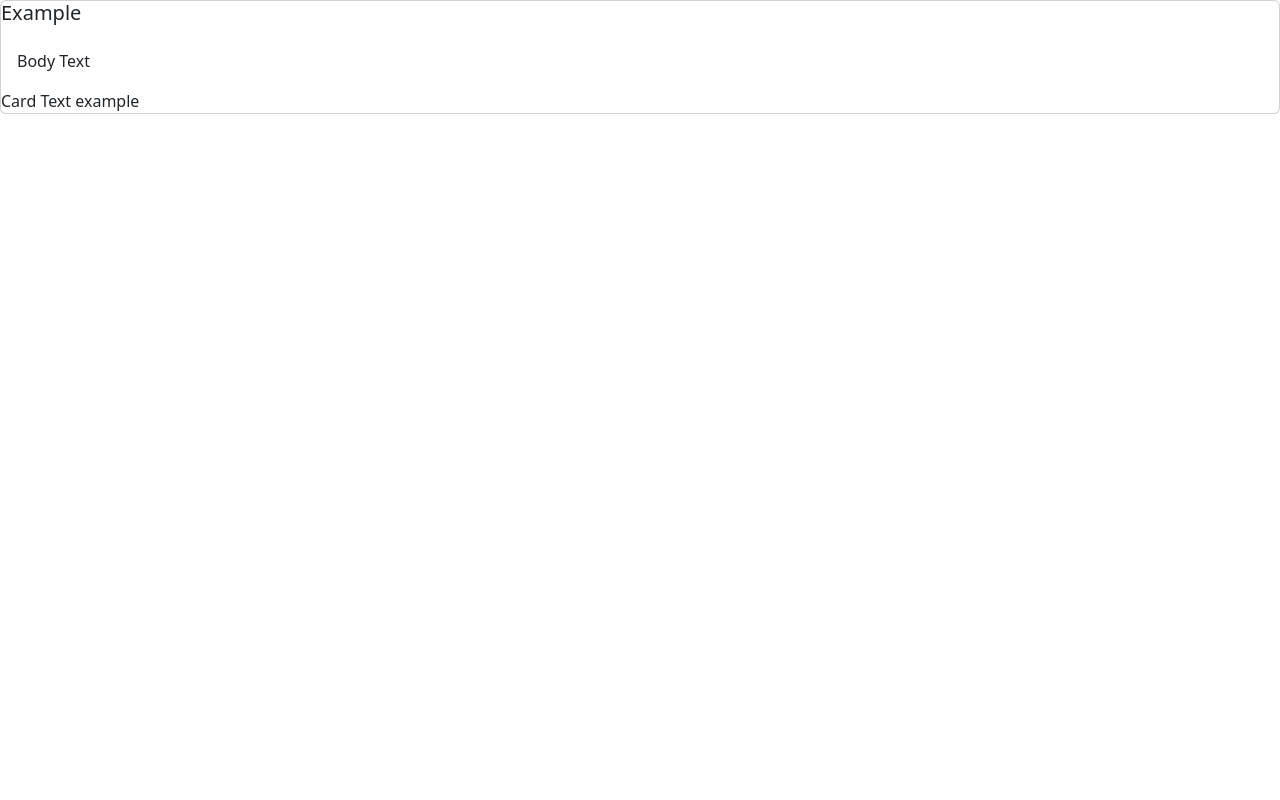
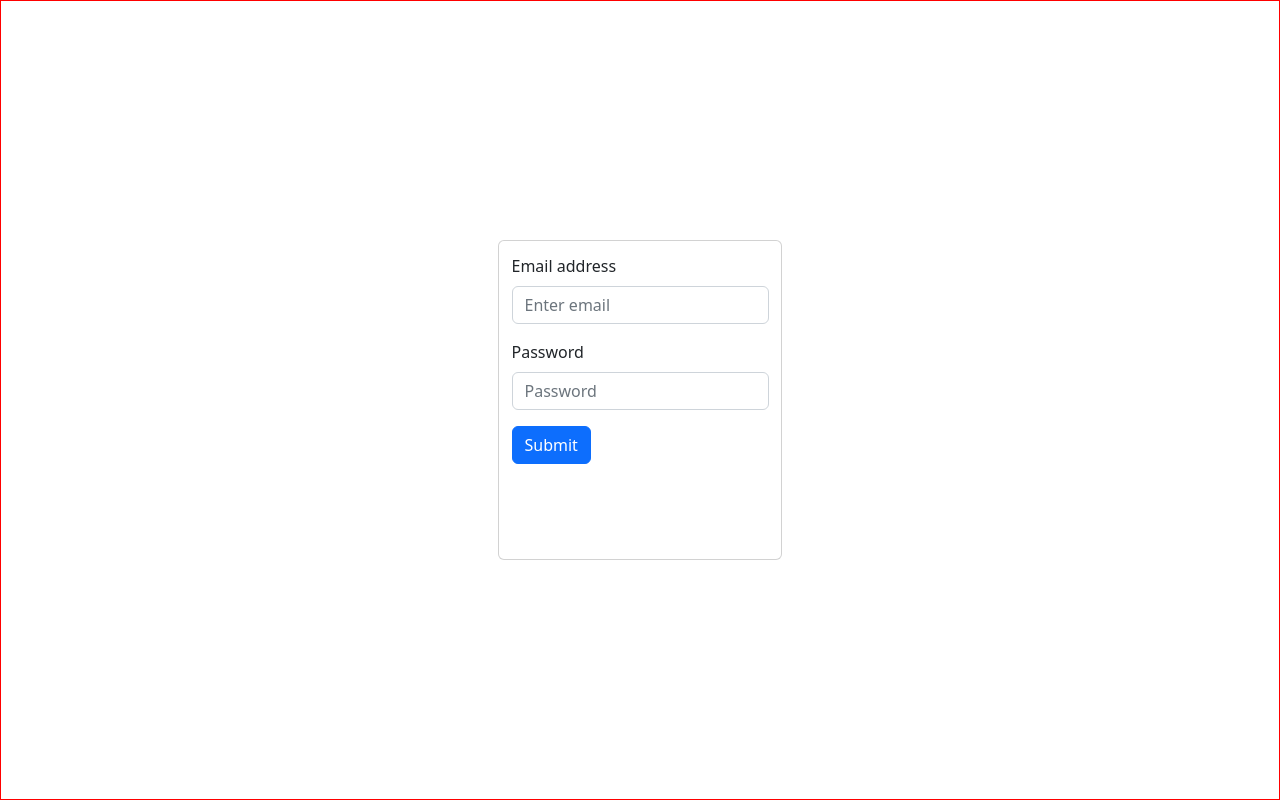
Before and after one commit to Sibindra/react-login-form, a React (Create React App) app: page / in a window 1280 px wide. Built offline with nearby package versions, Linux system fonts and the light colour scheme.

Commit message:
added some bootstrap props

```diff
--- a/src/App.jsx
+++ b/src/App.jsx
@@ -2,7 +2,8 @@ import LoginContainer from "./components/LoginContainer";
 
 function App() {
   return (
-    <div id="hero">
+    // boostrap class names
+    <div id="hero" className="d-flex align-items-center justify-content-center min-w-100 min-vh-100" style={{border:"1px solid red"}}>
         <LoginContainer/>
     </div>
   );
--- a/src/components/LoginContainer.jsx
+++ b/src/components/LoginContainer.jsx
@@ -1,17 +1,30 @@
 import React from "react";
-import { Card } from "react-bootstrap";
+import { Button,Card, Form} from "react-bootstrap";
 
 // bootstarp css import
 import "../../node_modules/bootstrap/dist/css/bootstrap.min.css";
 
 export default function LoginContainer() {
     return (
-        <>
-            <Card>
-                <Card.Title>Example</Card.Title>
-                <Card.Body>Body Text</Card.Body>
-                <Card.Text>Card Text example</Card.Text>
-            </Card>
-        </>
+        <Card style={{
+            padding:"1vw",
+            height:"40vh",
+        }}>
+            <Form>
+                    <Form.Group className="mb-3" controlId="formBasicEmail">
+                        <Form.Label>Email address</Form.Label>
+                        <Form.Control type="email" placeholder="Enter email" />
+                    </Form.Group>
+
+                    <Form.Group className="mb-3" controlId="formBasicPassword">
+                        <Form.Label>Password</Form.Label>
+                        <Form.Control type="password" placeholder="Password" />
+                    </Form.Group>
+
+                    <Button variant="primary" type="submit">
+                        Submit
+                    </Button>
+            </Form>
+        </Card>
     );
 }
```
